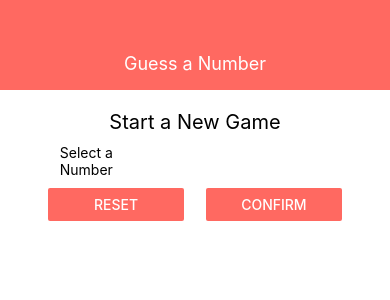
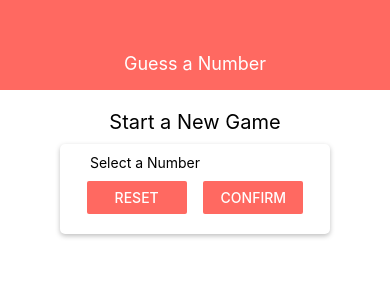
Before and after one commit to arndzk/rn-number, a React Native app: screen / in a window 390 px wide. Shown: the top 300 px of the page. Built offline with nearby package versions, Linux system fonts and the light colour scheme.

Commit message:
styled view as card

```diff
--- a/screens/StartGameScreen.js
+++ b/screens/StartGameScreen.js
@@ -5,6 +5,7 @@ const StartGameScreen = (props) => {
   return (
     <View style={styles.screen}>
       <Text style={styles.title}>Start a New Game</Text>
+      <View style={styles.card}>
         <View style={styles.inputContainer}>
           <Text>Select a Number</Text>
           <TextInput style={styles.numberInput} />
@@ -15,6 +16,7 @@ const StartGameScreen = (props) => {
           </View>
           <View style={styles.button}>
             <Button color="#ff6961" title="Confirm" onPress={() => {}} />
+          </View>
         </View>
       </View>
     </View>
@@ -31,6 +33,21 @@ const styles = StyleSheet.create({
     fontSize: 20,
     marginVertical: 10,
   },
+  card: {
+    width: 300,
+    maxWidth: '90%',
+    padding: 10,
+    borderRadius: 5,
+    shadowColor: 'black',
+    shadowOffset: {
+      width: 0,
+      height: 2,
+    },
+    shadowRadius: 5,
+    shadowOpacity: 0.25,
+    elevation: 5,
+    backgroundColor: '#ffffff',
+  },
   inputContainer: {
     width: '80%',
     flexDirection: 'row',
@@ -39,7 +56,7 @@ const styles = StyleSheet.create({
   },
   numberInput: {
     marginHorizontal: 5,
-    width: '60%',
+    width: '20%',
   },
   buttonContainer: {
     width: '100%',
```
Lines whose indentation alone changed are shown as unchanged.
